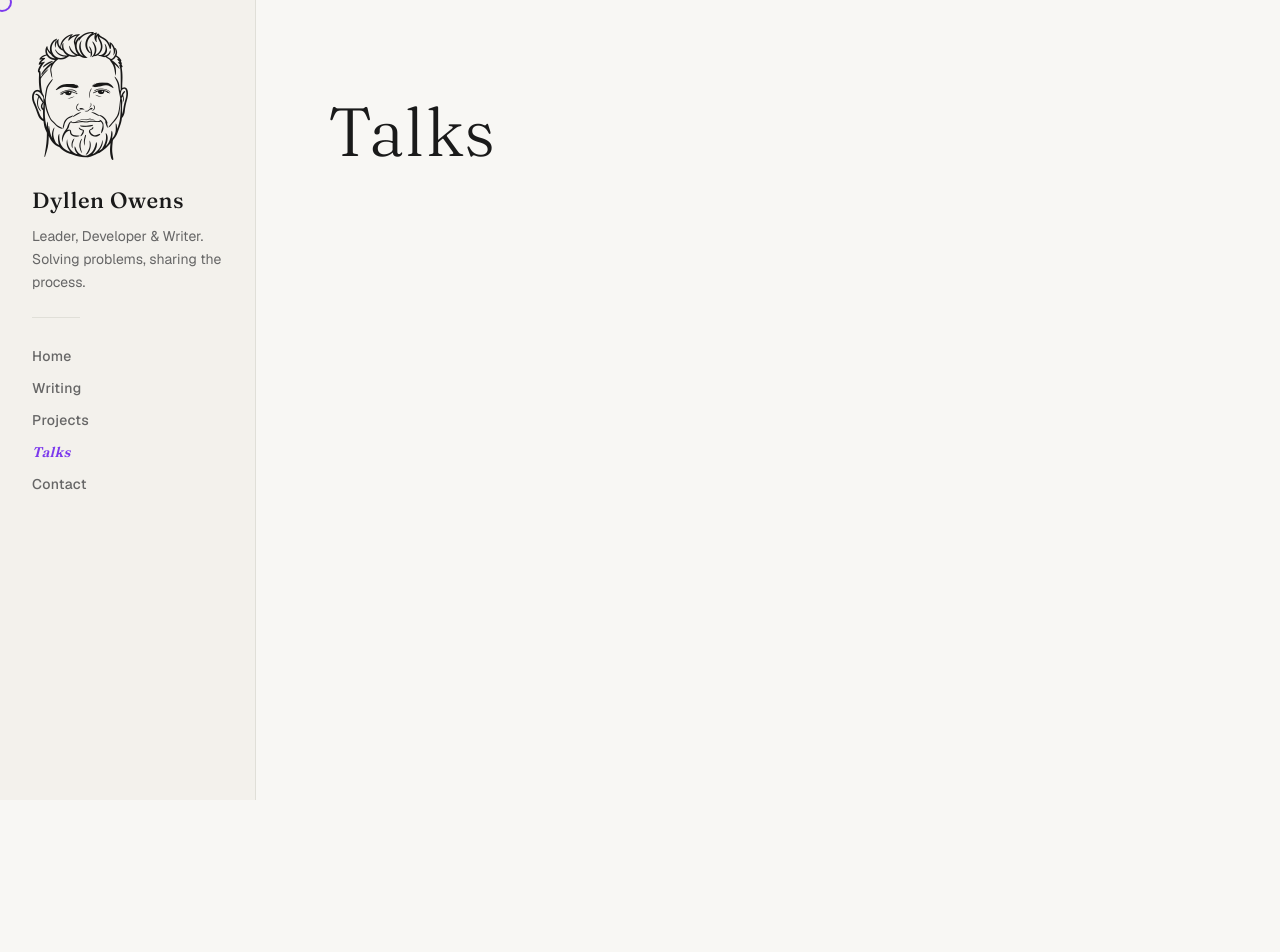
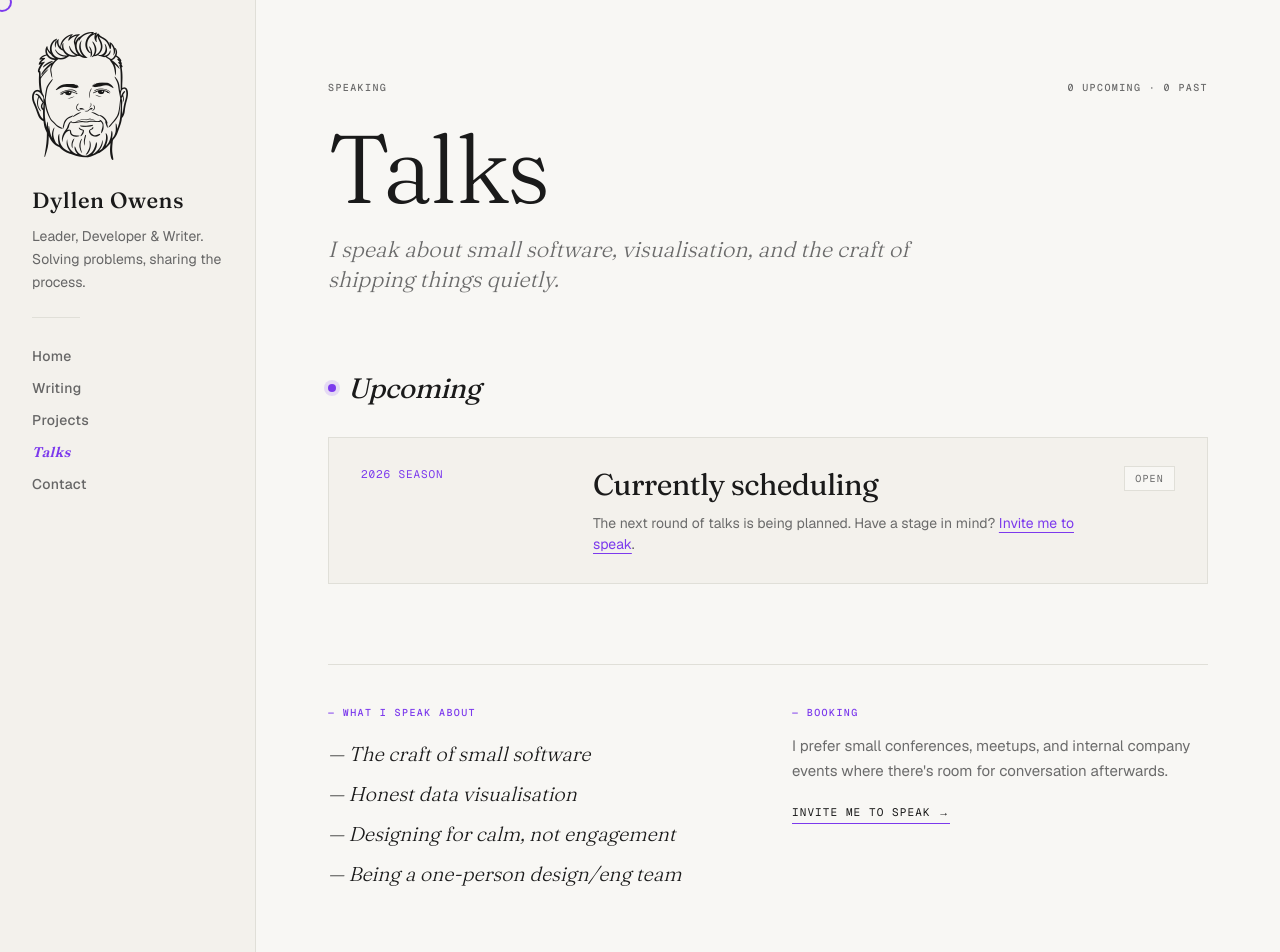
Before and after one commit to djowinz/owinz.io, a Next.js app: page /talks in a window 1280 px wide. Shown: the top 952 px of the page. Before the commit the page ends 800 px from the top, so only its background shows below. Built offline with nearby package versions, Linux system fonts and the light colour scheme.

Commit message:
feat: talks page with currently-scheduling empty state

```diff
--- a/app/talks/page.tsx
+++ b/app/talks/page.tsx
@@ -1,5 +1,179 @@
-export const metadata = { title: "Talks" };
+import { getTalks } from "@/lib/markdown";
+import { SITE } from "@/lib/site";
 
-export default function Talks() {
-  return <h1 className="font-fraunces text-[68px] font-light">Talks</h1>;
+export const metadata = {
+  title: "Talks",
+  description:
+    "Speaking about small software and the craft of shipping quietly.",
+};
+
+const TOPICS = [
+  "The craft of small software",
+  "Honest data visualisation",
+  "Designing for calm, not engagement",
+  "Being a one-person design/eng team",
+];
+
+export default async function Talks() {
+  const { upcoming, past } = await getTalks();
+
+  return (
+    <div className="max-w-[880px] mx-auto">
+      {/* Masthead */}
+      <div className="flex justify-between items-baseline font-mono font-medium uppercase text-muted text-[10px] tracking-[1.4px] mb-7">
+        <span>Speaking</span>
+        <span>
+          {upcoming.length} upcoming · {past.length} past
+        </span>
+      </div>
+
+      {/* Hero */}
+      <h1 className="font-fraunces font-light text-[96px] tracking-[-3.36px] leading-[0.95] mb-5">
+        Talks
+      </h1>
+      <p className="font-fraunces-italic italic font-light text-[22px] leading-snug text-muted mb-18 max-w-[640px]">
+        I speak about small software, visualisation, and the craft of
+        shipping things quietly.
+      </p>
+
+      {/* Upcoming */}
+      <section className="mb-20">
+        <div className="flex gap-3 items-center mb-7">
+          <span className="w-2 h-2 rounded-full bg-accent shadow-[0px_0px_0px_4px_rgba(124,58,237,0.15)]" />
+          <h2 className="font-fraunces-italic italic font-normal text-[28px] tracking-[-0.42px]">
+            Upcoming
+          </h2>
+        </div>
+
+        {upcoming.length > 0 ? (
+          <div className="grid gap-4">
+            {upcoming.map((talk) => (
+              <article
+                key={talk.slug}
+                className="grid grid-cols-[200px_1fr_auto] gap-8 px-8 py-7 bg-(--sidebar) border border-edge items-start"
+              >
+                <div>
+                  <div className="font-mono uppercase text-accent text-[11px] tracking-[0.9px] mb-2.5">
+                    {talk.date}
+                  </div>
+                  {talk.format && (
+                    <div className="font-mono uppercase text-muted text-[10px] tracking-[1.2px]">
+                      {talk.format}
+                    </div>
+                  )}
+                </div>
+                <div>
+                  <h3 className="font-fraunces text-[30px] tracking-[-0.6px] leading-tight mb-2.5">
+                    {talk.title}
+                  </h3>
+                  {talk.venue && (
+                    <div className="text-sm text-muted leading-normal">
+                      {talk.venue}
+                    </div>
+                  )}
+                </div>
+                {talk.status && (
+                  <div className="font-mono uppercase text-muted text-[10px] tracking-[1.2px] border border-edge px-2.5 py-1 bg-background">
+                    {talk.status}
+                  </div>
+                )}
+              </article>
+            ))}
+          </div>
+        ) : (
+          <article className="grid grid-cols-[200px_1fr_auto] gap-8 px-8 py-7 bg-(--sidebar) border border-edge items-start">
+            <div className="font-mono uppercase text-accent text-[11px] tracking-[0.9px]">
+              2026 season
+            </div>
+            <div>
+              <h3 className="font-fraunces text-[30px] tracking-[-0.6px] leading-tight mb-2.5">
+                Currently scheduling
+              </h3>
+              <div className="text-sm text-muted leading-normal">
+                The next round of talks is being planned. Have a stage in
+                mind?{" "}
+                <a
+                  href={`mailto:${SITE.email}?subject=Speaking invitation`}
+                  className="text-accent underline underline-offset-4 cursor-none"
+                >
+                  Invite me to speak
+                </a>
+                .
+              </div>
+            </div>
+            <div className="font-mono uppercase text-muted text-[10px] tracking-[1.2px] border border-edge px-2.5 py-1 bg-background">
+              Open
+            </div>
+          </article>
+        )}
+      </section>
+
+      {/* Past (hidden while empty) */}
+      {past.length > 0 && (
+        <section className="mb-20">
+          <h2 className="font-fraunces-italic italic font-normal text-[28px] tracking-[-0.42px] mb-2 pb-5 border-b border-foreground">
+            Past
+          </h2>
+          {past.map((talk) => (
+            <article
+              key={talk.slug}
+              className="grid grid-cols-[120px_1fr_200px] gap-6 py-6 border-b border-edge items-baseline"
+            >
+              <div className="font-mono text-muted text-[11px] tracking-[0.7px]">
+                {talk.date}
+              </div>
+              <div>
+                <h3 className="font-fraunces text-[22px] tracking-[-0.33px] leading-tight mb-1.5">
+                  {talk.title}
+                </h3>
+                {talk.venue && (
+                  <div className="text-[13px] text-muted">{talk.venue}</div>
+                )}
+              </div>
+              <div className="flex gap-2.5 justify-end">
+                {talk.links.map((link) => (
+                  <a
+                    key={link.label}
+                    href={link.url}
+                    className="font-mono uppercase text-[10px] tracking-[1px] border border-edge px-2.5 py-1.5 cursor-none transition-colors hover:border-foreground"
+                  >
+                    {link.label} ↗
+                  </a>
+                ))}
+              </div>
+            </article>
+          ))}
+        </section>
+      )}
+
+      {/* What I speak about + booking */}
+      <section className="grid grid-cols-2 gap-12 pt-10 border-t border-edge">
+        <div>
+          <div className="font-mono font-medium uppercase text-accent text-[10px] tracking-[1.4px] mb-3.5">
+            — What I speak about
+          </div>
+          <ul className="font-fraunces-italic italic font-light text-xl leading-loose">
+            {TOPICS.map((topic) => (
+              <li key={topic}>— {topic}</li>
+            ))}
+          </ul>
+        </div>
+        <div>
+          <div className="font-mono font-medium uppercase text-accent text-[10px] tracking-[1.4px] mb-3.5">
+            — Booking
+          </div>
+          <p className="text-[15px] leading-relaxed text-muted mb-4">
+            I prefer small conferences, meetups, and internal company events
+            where there&apos;s room for conversation afterwards.
+          </p>
+          <a
+            href={`mailto:${SITE.email}?subject=Speaking invitation`}
+            className="font-mono uppercase text-[11px] tracking-[1.1px] border-b border-accent pb-1 cursor-none transition-colors hover:text-accent"
+          >
+            Invite me to speak →
+          </a>
+        </div>
+      </section>
+    </div>
+  );
 }
```
